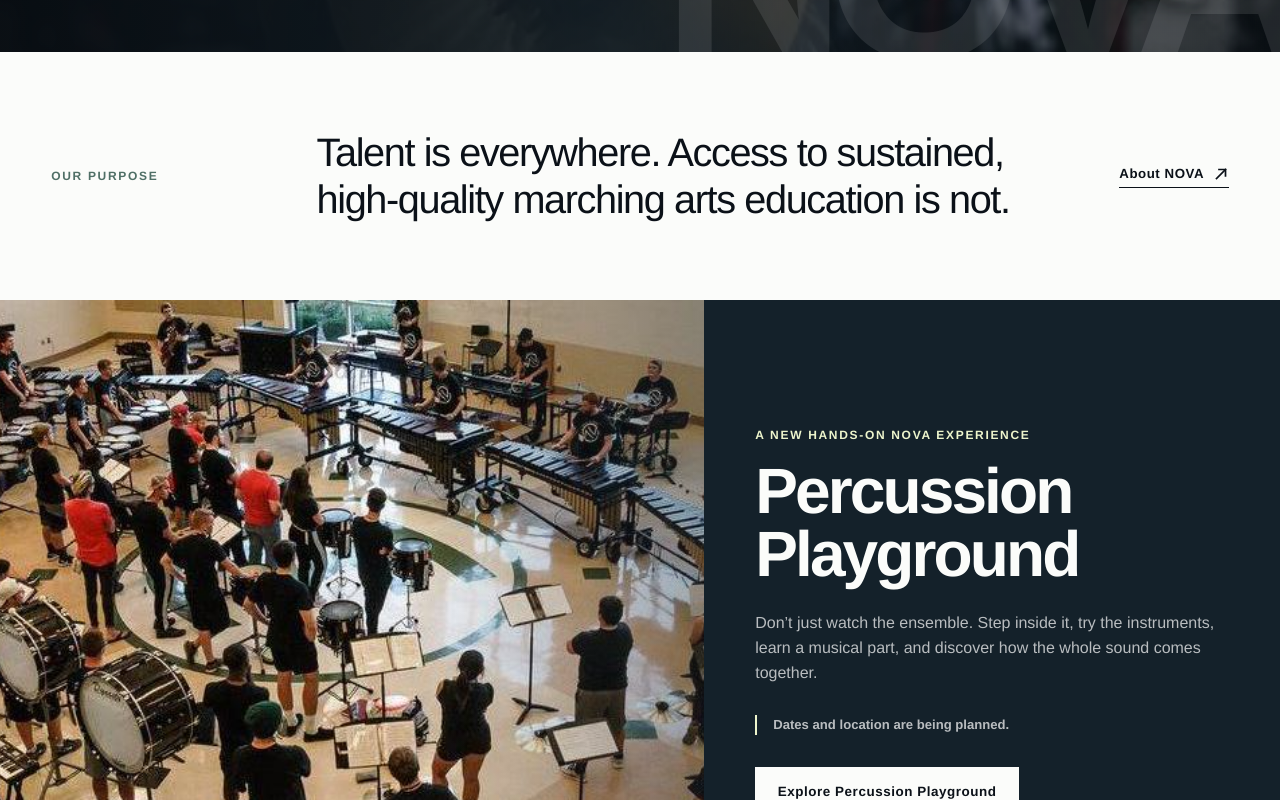
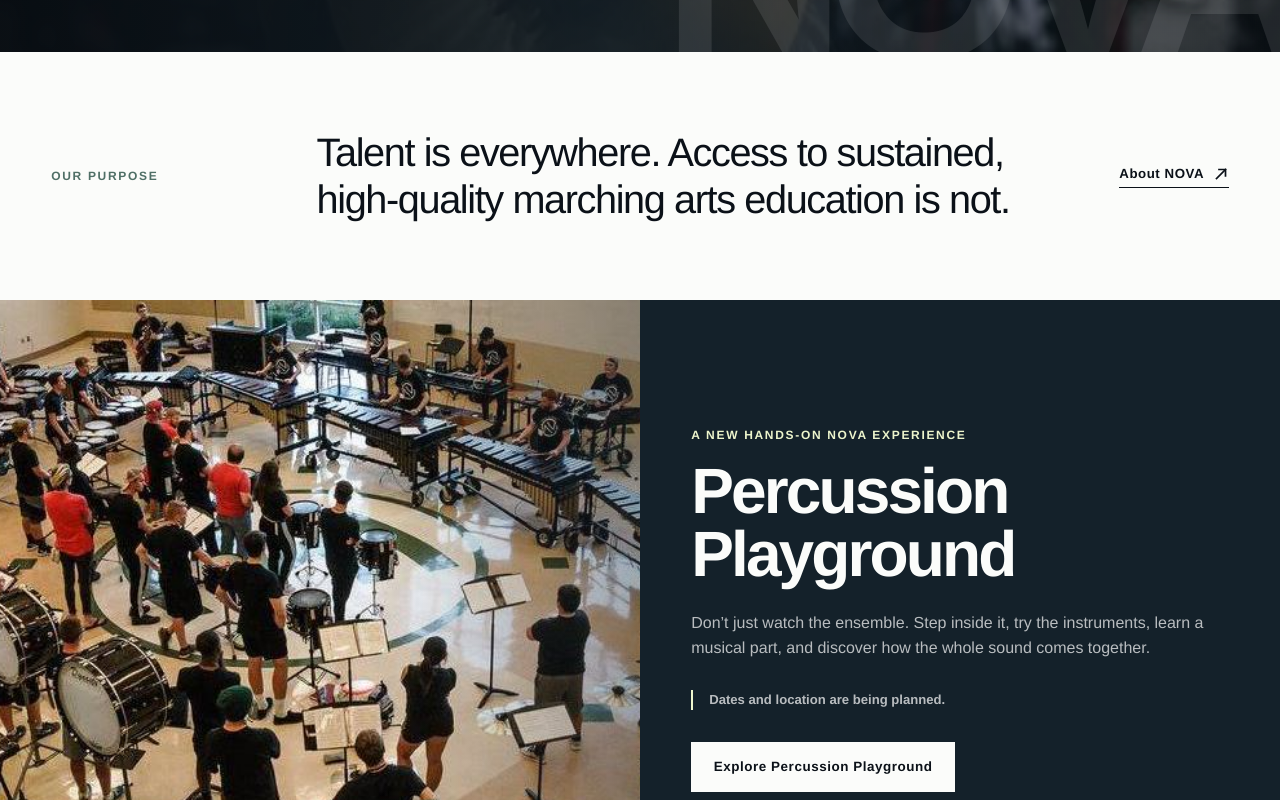
Before and after one commit to ashbwilliams/nova-pa, a Next.js app: page / in a window 1280 px wide. Shown: the part 847-1647 px from the top of the page. Built offline with nearby package versions, Linux system fonts and the light colour scheme; no server answers; the database is empty.

Commit message:
Align public editorial layouts to a shared vertical spine

```diff
--- a/src/app/globals.css
+++ b/src/app/globals.css
@@ -1446,6 +1446,8 @@
 }
 
 /* Keep full-width editorial sections on one shared split and content axis. */
+.home-event-feature,
+.page-hero,
 .split-feature,
 .academy-feature,
 .evidence-section,
```
